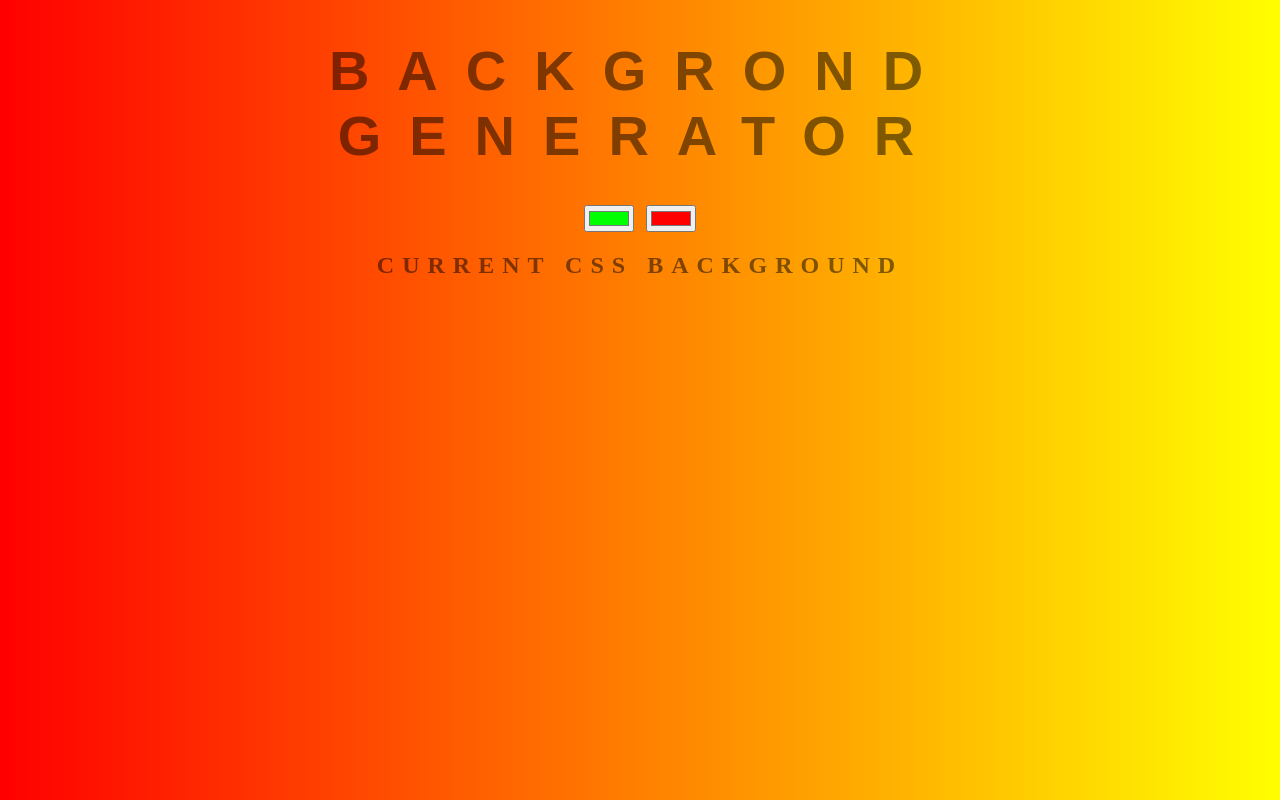
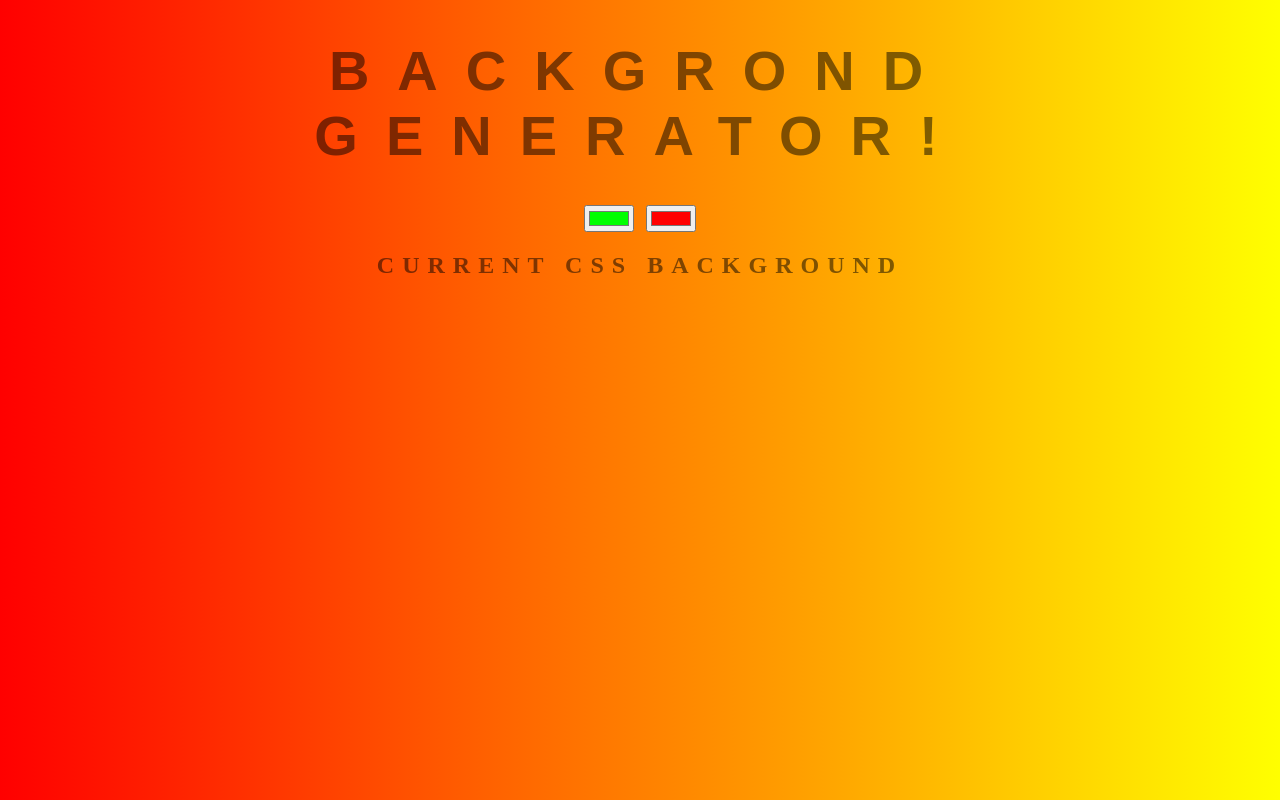
Before and after one commit to DongshanBao/background-generator, a website: page background generator.html in a window 1280 px wide. Drawn offline with Linux system fonts and the light colour scheme.

Commit message:
changing title

```diff
--- a/background generator.html
+++ b/background generator.html
@@ -5,7 +5,7 @@
 	<link rel="stylesheet" type="text/css" href="style.css">
 </head>
 <body>
-	<h1>Backgrond Generator</h1>
+	<h1>Backgrond Generator!</h1>
 	<input class="color1" type="color" name="color1" value="#00ff00">
 	<input class="color2" type="color" name="color2" value="#ff0000">
 	<h2>Current CSS Background</h2>
```
